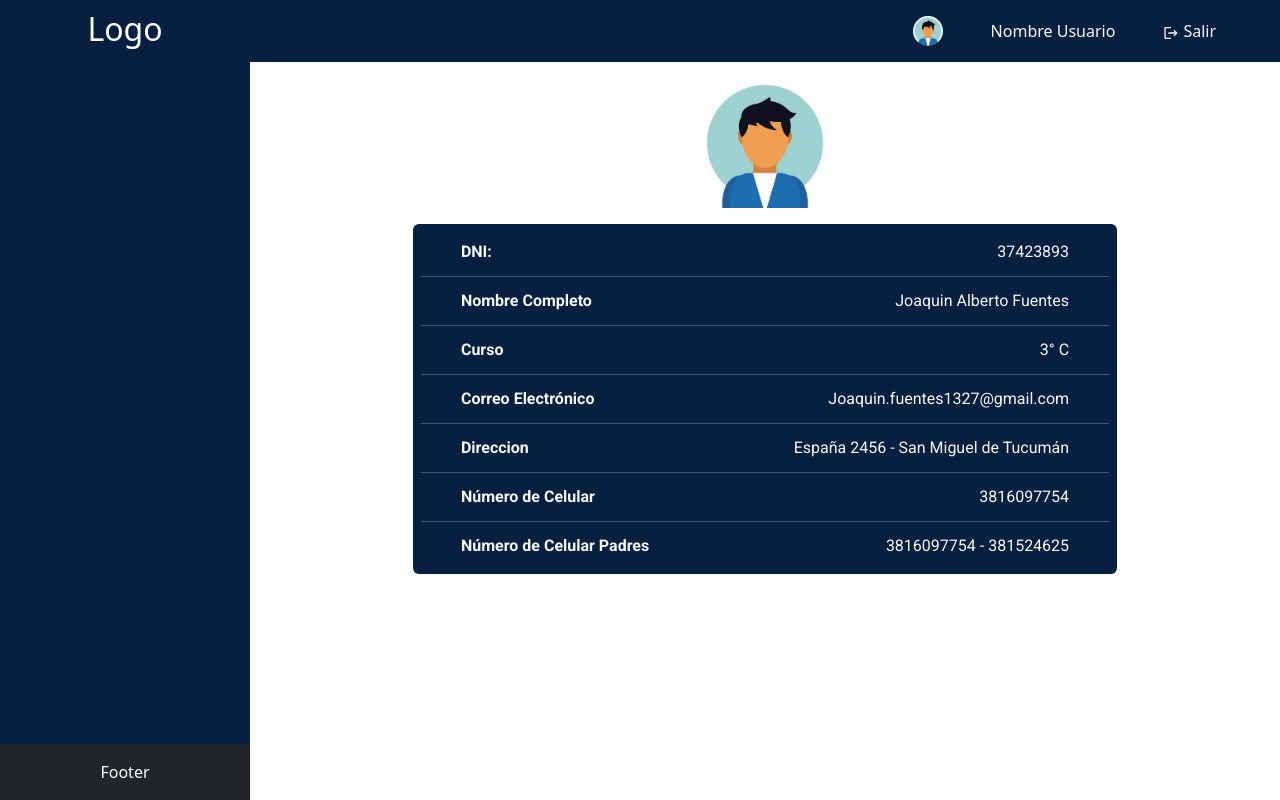
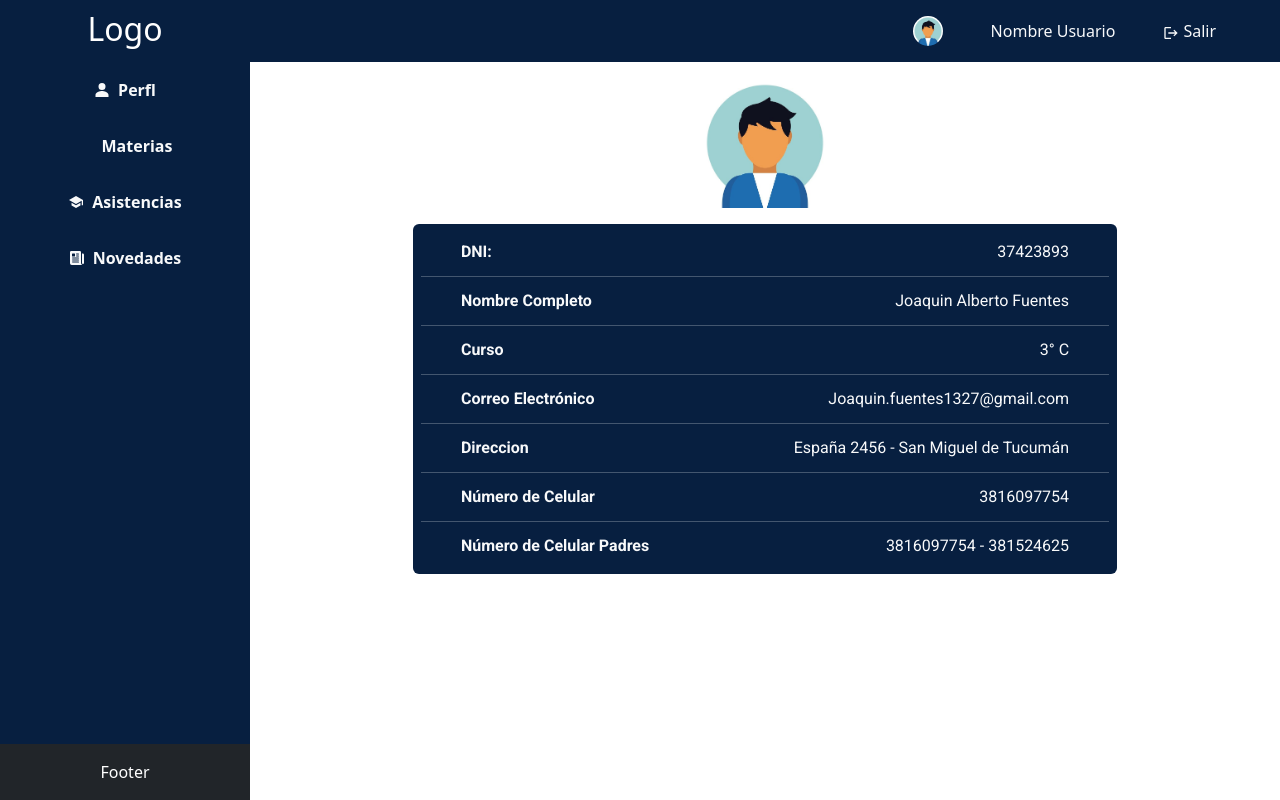
Before and after one commit to joaquin-fuentes/proyectoFinalReactAdv, a React (Vite) app: page /alumnos in a window 1280 px wide. Built offline with nearby package versions, Linux system fonts and the light colour scheme; some icons are missing.

Commit message:
habilite sidebar para poder trabajar

```diff
--- a/src/components/Sidebar.jsx
+++ b/src/components/Sidebar.jsx
@@ -12,7 +12,7 @@ const Sidebar = ({ handleClose }) => {
         <h2 className="logoSidebar m-0">Logo</h2>
         <nav className="navbar w-100 p-0">
           {/*  if alumnos */}
-          {/* <ul className="navbar-nav w-100">
+          <ul className="navbar-nav w-100">
             <li className="nav-item text-center">
               <NavLink
                 to="alumnos/perfil"
@@ -53,7 +53,7 @@ const Sidebar = ({ handleClose }) => {
                 Novedades
               </NavLink>
             </li>
-          </ul> */}
+          </ul>
           {/*  if docentes */}
           {/* Deben copar el sidebar que esta arriba y pegar aqui con los enlaces que necesiten, despues haremos el filtro */}
           {/*  if administrador */}
```
